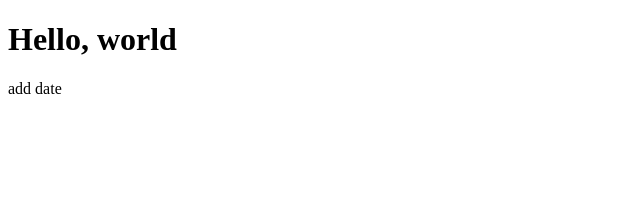
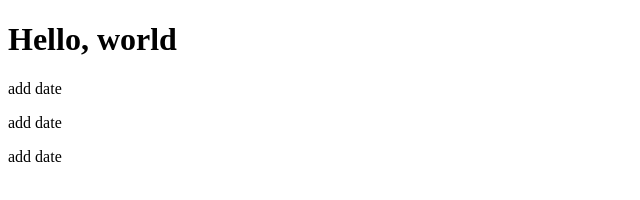
Before and after one commit to ianchentw/web_hello, a plain HTML site: page index.html in a window 1280 px wide. Shown: the whole page, without its empty margins (0-640 px from the left). Drawn offline with Linux system fonts and the light colour scheme.

Commit message:
added date2

```diff
--- a/index.html
+++ b/index.html
@@ -8,5 +8,7 @@
   <body>
     <h1>Hello, world</h1>
     <p>add date</p>
+    <p>add date</p>
+    <p>add date</p>
   </body>
 </html>
```
